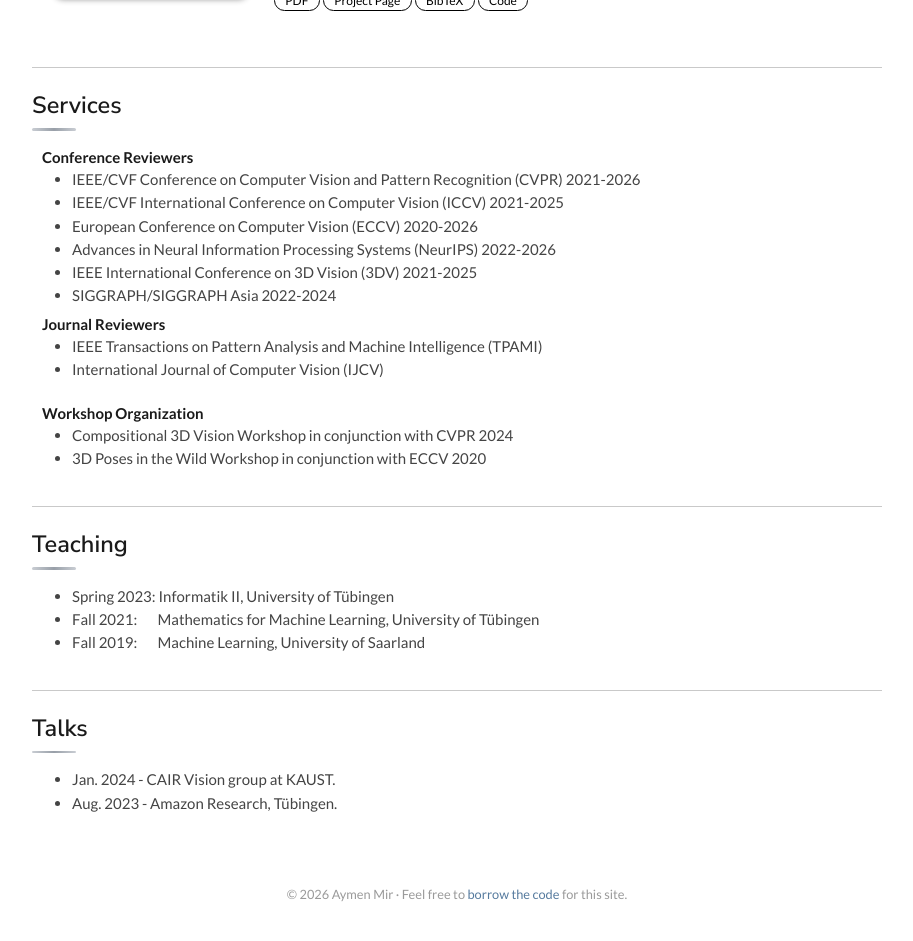
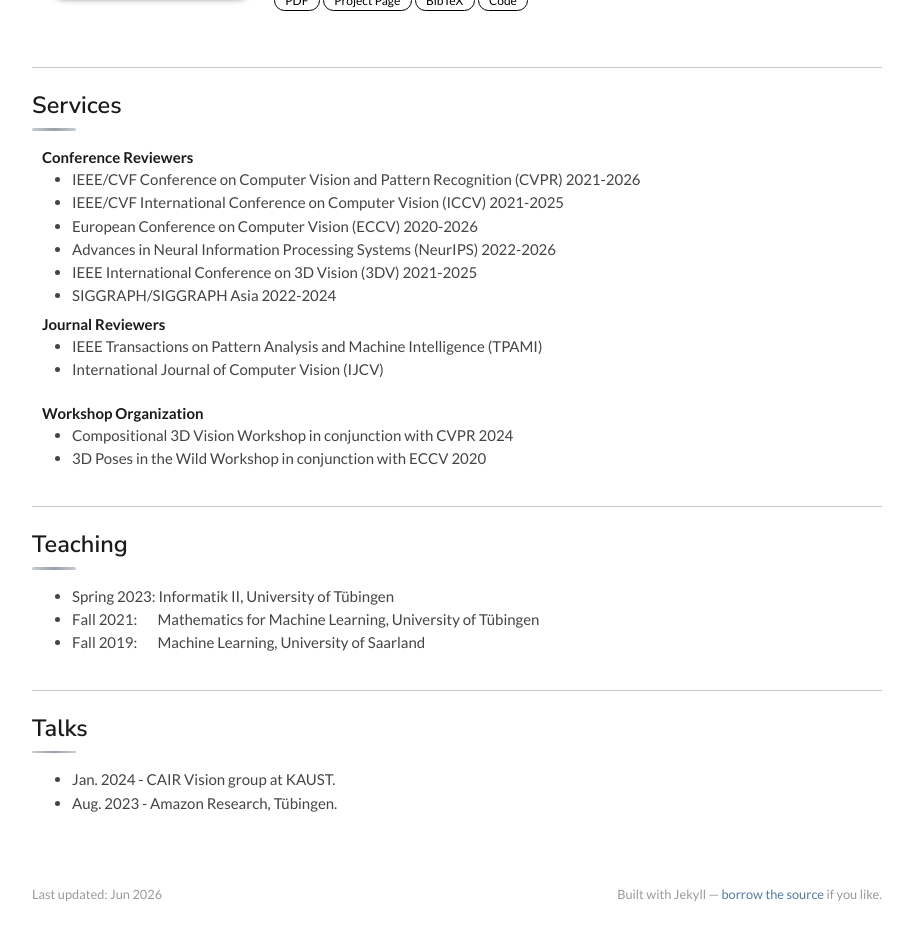
Before and after one commit to miraymen/miraymen.github.io, a Jekyll site: the page built from index.md, in a window 1280 px wide, cut to the strip 2040-3037 px from the top of the page. Shown: the top 941 px of the strip, without its empty margins (183-1096 px from the left). Built offline with Jekyll 4.4.1, drawn with Linux system fonts in a browser that asks for light colours; a style sheet for code colours, icons or effects is not loaded; our own code applies the rules of GitHub Pages for plain Markdown files.

Commit message:
Footer: last-updated left, borrow-source right

```diff
--- a/_layouts/homepage.html
+++ b/_layouts/homepage.html
@@ -106,7 +106,8 @@
 
       </section>
       <footer>
-        © 2026 Aymen Mir · Feel free to <a href="https://github.com/miraymen/miraymen.github.io">borrow the code</a> for this site.
+        <span>Last updated: {{ site.time | date: "%b %Y" }}</span>
+        <span>Built with Jekyll — <a href="https://github.com/miraymen/miraymen.github.io">borrow the source</a> if you like.</span>
       </footer>
     </div>
     <div id="copy-toast">Copied email to clipboard!</div>
--- a/_sass/main.scss
+++ b/_sass/main.scss
@@ -549,10 +549,21 @@ html[data-theme="dark"] #copy-toast {
 }
 
 footer {
-  text-align: center;
+  display: flex;
+  justify-content: space-between;
+  align-items: baseline;
+  flex-wrap: wrap;
+  gap: 0.4rem 1.5rem;
   font-size: 0.8rem;
   color: #9a9a9a;
   padding-bottom: 2.2rem;
+}
+
+@media (max-width: 640px) {
+  footer {
+    justify-content: center;
+    text-align: center;
+  }
 }
 
 footer a {
```
